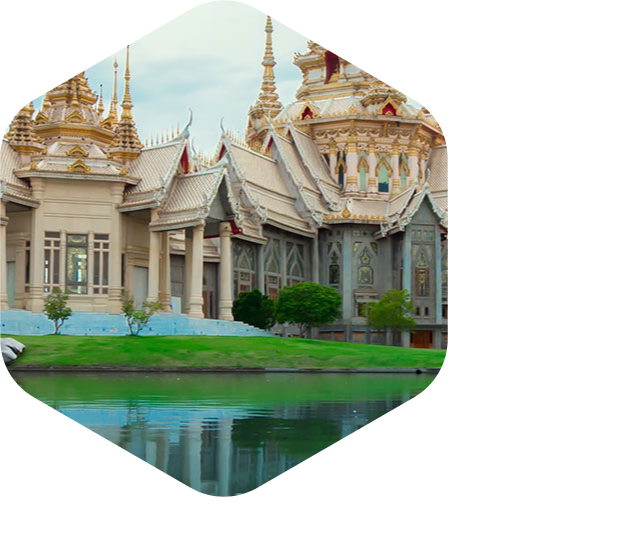
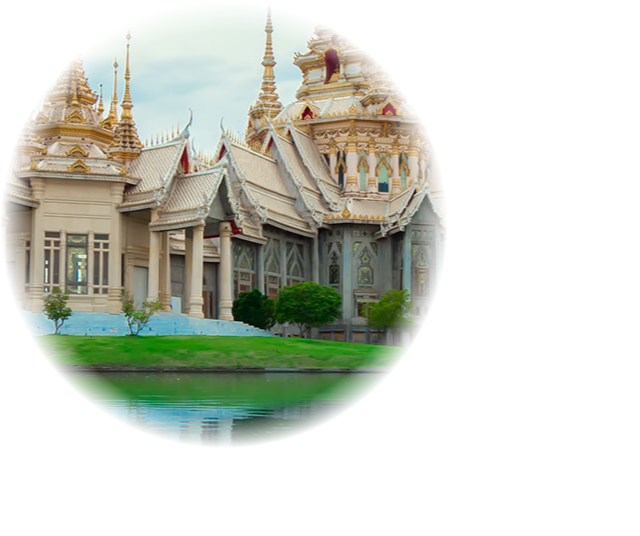
Before and after one commit to AhmadRaza9/img-masking, a plain HTML site: page index.html in a window 1280 px wide. Shown: the whole page, without its empty margins (0-640 px from the left). Drawn offline with Linux system fonts and the light colour scheme.

Commit message:
update masking image way

```diff
--- a/style.css
+++ b/style.css
@@ -11,7 +11,9 @@ section {
   background: url(bg.jpg);
   background-position: bottom;
   -webkit-mask-image: url(image-mask.svg);
+  -webkit-mask-image: url(image-mask-after.svg);
   mask-image: url(image-mask.svg);
+  mask-image: url(image-mask-after.svg);
   -webkit-mask-size: 50%;
   mask-size: 70%;
   -webkit-mask-repeat: no-repeat;
```
